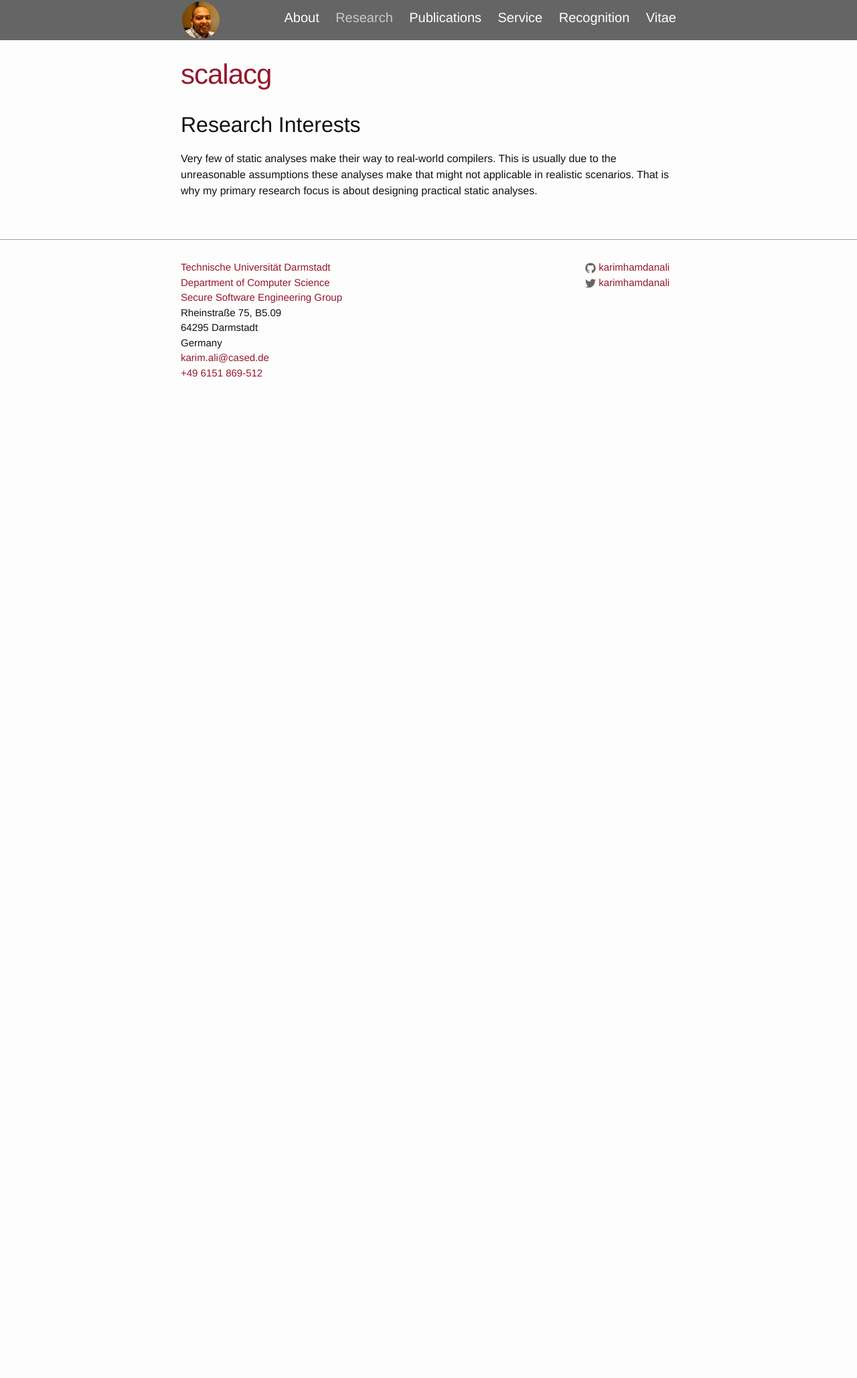
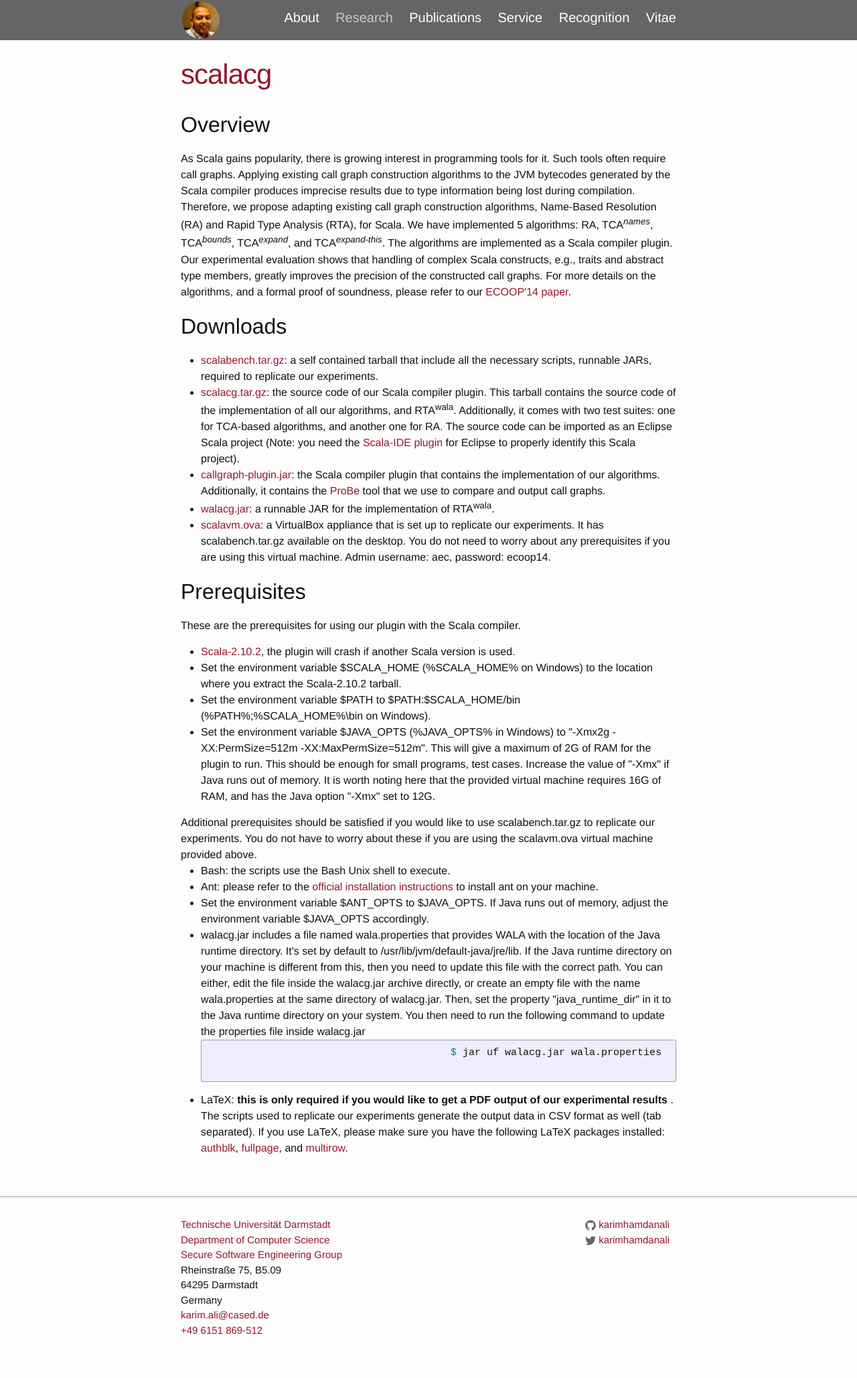
Before and after one commit to karimhamdanali/karimhamdanali.github.io, a Jekyll site: the page built from research/scalacg/index.html, in a window 1280 px wide. Shown: the whole page at 67% size. Built offline with Jekyll 4.4.1, drawn with Linux system fonts in a browser that asks for light colours; before the commit the page ends 900 px from its top, so only the background shows below that.

Commit message:
projects pages, updated scalacg page

```diff
--- a/_sass/_layout.scss
+++ b/_sass/_layout.scss
@@ -290,3 +290,8 @@
         }
     }
 }
+
+/**
+ * Inline objects
+ */
+.inlined { display:inline; }
--- a/index.html
+++ b/index.html
@@ -3,7 +3,7 @@ layout: default
 ---
 
 <div class="home">
-	<h1 class="page-heading">Posts</h1>
+	<!-- <h1 class="page-heading">Posts</h1> -->
 
 	<ul class="post-list">
 	{% for post in site.posts %}
--- a/research/scalacg/index.html
+++ b/research/scalacg/index.html
@@ -6,9 +6,111 @@ tags: research
 ---
 
 <div class="home">
-	<h2>Research Interests</h2>
-	<p>Very few of static analyses make their way to real-world compilers. This is usually due to the unreasonable
-	assumptions these analyses make that might not applicable in realistic scenarios. That is why my primary research
-	focus is about designing practical static analyses.</p>
+	<h2>Overview</h2>
+	<p>
+		As Scala gains popularity, there is growing interest in programming tools for it. Such tools often require call
+		graphs. Applying existing call graph construction algorithms to the JVM bytecodes generated by the Scala
+		compiler produces imprecise results due to type information being lost during compilation. Therefore, we propose
+		adapting existing call graph construction algorithms, Name-Based Resolution (RA) and Rapid Type Analysis (RTA),
+		for Scala. We have implemented 5 algorithms: RA, TCA<sup><i>names</i></sup>, TCA<sup><i>bounds</i></sup>,
+		TCA<sup><i>expand</i></sup>, and TCA<sup><i>expand-this</i></sup>. The algorithms are implemented as a Scala
+		compiler plugin. Our experimental evaluation shows that handling of complex Scala constructs, e.g., traits and
+		abstract type members, greatly improves the precision of the constructed call graphs. For more details on the
+		algorithms, and a formal proof of soundness, please refer to our
+		<a href="{{ "/resources/pubs/confs/ecoop14.pdf" |  prepend: site.baseurl }}" target="_blank">ECOOP'14 paper</a>.
+	</p>
 
+	<h2>Downloads</h2>
+	<p>
+		<ul>
+			<li>
+				<a href="{{ "/resources/scalacg/scalabench.tar.gz" |  prepend: site.baseurl }}">scalabench.tar.gz</a>: a self contained tarball
+				that include all the necessary scripts, runnable JARs, required to replicate our experiments.
+			</li>
+			<li>
+				<a href="{{ "/resources/scalacg/scalacg.tar.gz" |  prepend: site.baseurl }}">scalacg.tar.gz</a>: the source code of our Scala
+				compiler plugin. This tarball contains the source code of the implementation of all our algorithms, and
+				RTA<sup>wala</sup>. Additionally, it comes with two test suites: one for TCA-based algorithms, and
+				another one for RA. The source code can be imported as an Eclipse Scala project (Note: you need the
+				<a href="http://scala-ide.org/download/current.html" target="_blank">Scala-IDE plugin</a> for Eclipse
+				to properly identify this Scala project).
+			</li>
+			<li>
+				<a href="{{ "/resources/scalacg/callgraph-plugin.jar" |  prepend: site.baseurl }}">callgraph-plugin.jar</a>: the Scala compiler
+				plugin that contains the implementation of our algorithms. Additionally, it contains the
+				<a href="http://plg.uwaterloo.ca/~olhotak/probe/schemas/callgraph.html" target="_blank">ProBe</a> tool
+				that we use to compare and output call graphs.
+			</li>
+			<li>
+				<a href="{{ "/resources/scalacg/walacg.jar" |  prepend: site.baseurl }}">walacg.jar</a>: a runnable
+				JAR for the implementation of RTA<sup>wala</sup>.
+			</li>
+			<li>
+				<a href="http://www.dropbox.com/s/f1hnxevcfqogtio/scalavm.ova" target="_blank">scalavm.ova</a>: a VirtualBox appliance
+				that is set up to replicate our experiments. It has scalabench.tar.gz available on the desktop. You do
+				not need to worry about any prerequisites if you are using this virtual machine. Admin username: aec,
+				password: ecoop14.
+			</li>
+		</ul>
+	</p>
+
+	<h2>Prerequisites</h2>
+	<p>
+		These are the prerequisites for using our plugin with the Scala compiler.
+		<ul>
+			<li>
+				<a href="http://www.scala-lang.org/files/archive/scala-2.10.2.tgz" target="_blank">Scala-2.10.2</a>,
+				the plugin will crash if another Scala version is used.
+			</li>
+			<li>
+				Set the environment variable $SCALA_HOME (%SCALA_HOME% on Windows) to the location where you extract
+				the Scala-2.10.2 tarball.
+			</li>
+			<li>
+				Set the environment variable $PATH to $PATH:$SCALA_HOME/bin (%PATH%;%SCALA_HOME%\bin on Windows).
+			</li>
+			<li>
+				Set the environment variable $JAVA_OPTS (%JAVA_OPTS% in Windows) to
+				"-Xmx2g -XX:PermSize=512m -XX:MaxPermSize=512m". This will give a maximum of 2G of RAM for the plugin
+				to run. This should be enough for small programs, test cases. Increase the value of "-Xmx" if Java runs
+				out of memory. It is worth noting here that the provided virtual machine requires 16G of RAM, and has
+				the Java option "-Xmx" set to 12G.
+			</li>
+		</ul>
+		Additional prerequisites should be satisfied if you would like to use scalabench.tar.gz to replicate our
+		experiments. You do not have to worry about these if you are using the scalavm.ova virtual machine provided above.
+		<ul>
+			<li>
+				Bash: the scripts use the Bash Unix shell to execute.
+			</li>
+			<li>
+				Ant: please refer to the <a href="http://ant.apache.org/manual/install.html" target="_blank"> official
+				installation instructions</a> to install ant on your machine.
+			</li>
+			<li>
+				Set the environment variable $ANT_OPTS to $JAVA_OPTS. If Java runs out of memory, adjust the
+				environment variable $JAVA_OPTS accordingly.
+			</li>
+			<li>
+				walacg.jar includes a file named wala.properties that provides WALA with the location of the Java
+				runtime directory. It's set by default to /usr/lib/jvm/default-java/jre/lib. If the Java runtime
+				directory on your machine is different from this, then you need to update this file with the correct
+				path. You can either, edit the file inside the walacg.jar archive directly, or create an empty file
+				with the name wala.properties at the same directory of walacg.jar. Then, set the property
+				"java_runtime_dir" in it to the Java runtime directory on your system. You then need to run the
+				following command to update the properties file inside walacg.jar
+				{% highlight bash %}
+					$ jar uf walacg.jar wala.properties
+				{% endhighlight %}
+			</li>
+			<li>
+				LaTeX: <b>this is only required if you would like to get a PDF output of our experimental results </b>.
+				The scripts used to replicate our experiments generate the output data in CSV format as well (tab
+				separated). If you use LaTeX, please make sure you have the following LaTeX packages installed:
+				<a href="http://ctan.org/pkg/authblk" target="_blank">authblk</a>,
+				<a href="http://ctan.org/pkg/fullpage" target="_blank">fullpage</a>, and
+				<a href="http://ctan.org/pkg/multirow" target="_blank">multirow</a>.
+			</li>
+		</ul>
+	</p>
 </div>
```
Also changed, not shown: research/averroes/index.html (added, +14 -0 lines), research/cgc/index.html (added, +14 -0 lines), 1 other file.
